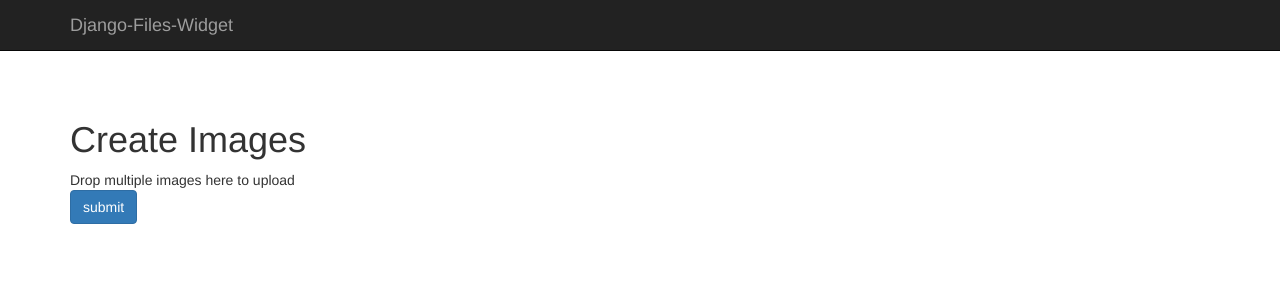
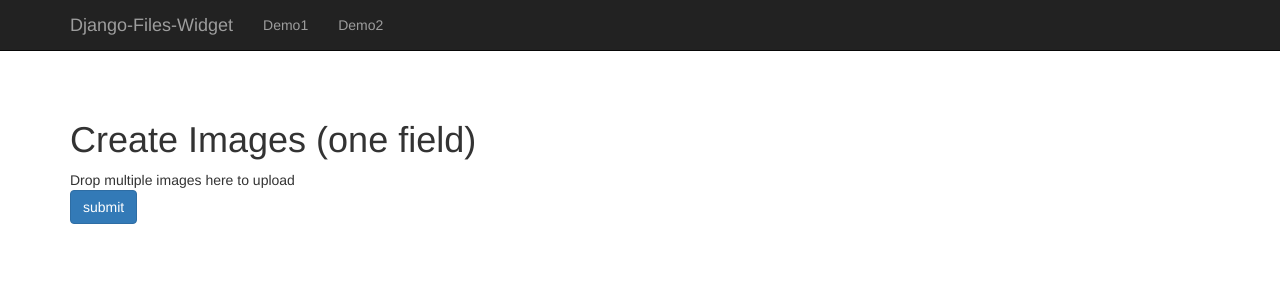
Before and after one commit to TND/django-files-widget, a Django app: page / in a window 1280 px wide. Shown: the top 300 px of the page. Run offline with Django 3.2, Linux system fonts and the light colour scheme; some libraries are stand-ins or nearby versions.

Commit message:
Added demo with 2 imagesfield.

```diff
--- a/demo/demo_app/forms.py
+++ b/demo/demo_app/forms.py
@@ -1,5 +1,5 @@
 from django import forms
-from .models import MyModel
+from .models import MyModel, MyModelTwoFields
 from crispy_forms.helper import FormHelper
 from crispy_forms.layout import Submit
 
@@ -20,3 +20,20 @@ class DemoImagesForm(forms.ModelForm):
         self.fields["images"].widget.attrs['readonly'] = "readonly"
 
         self.helper.layout.append(Submit("Submit", "submit"))
+
+
+class DemoImagesTwoImageFieldsForm(forms.ModelForm):
+    class Meta:
+        model = MyModelTwoFields
+        fields = ["avatar", "scene", "place"]
+
+    def __init__(self, *args, **kwargs):
+        super().__init__(*args, **kwargs)
+
+        self.helper = FormHelper(self)
+
+        # Uncomment respectively to see result (drag and drop, sorting, input button)
+        # self.fields["scene"].disabled = True
+        self.fields["avatar"].widget.attrs['readonly'] = "readonly"
+
+        self.helper.layout.append(Submit("Submit", "submit"))
--- a/demo/demo_app/models.py
+++ b/demo/demo_app/models.py
@@ -8,3 +8,12 @@ class MyModel(models.Model):
 
     def get_absolute_url(self):
         return reverse("demo-update", kwargs={'pk': self.pk})
+
+
+class MyModelTwoFields(models.Model):
+    avatar = files_widget.ImagesField()
+    scene = files_widget.ImagesField()
+    place = models.CharField(max_length=255, blank=False)
+
+    def get_absolute_url(self):
+        return reverse("demo2-update", kwargs={'pk': self.pk})
--- a/demo/demo_app/templates/base.html
+++ b/demo/demo_app/templates/base.html
@@ -24,6 +24,10 @@
     <div class="container">
         <div class="navbar-header">
             <a class="navbar-brand" href="https://github.com/TND/django-files-widget">Django-Files-Widget</a>
+            <ul class="nav navbar-nav">
+                <li><a  href="{% url 'demo-create' %}">Demo1</a></li>
+                <li><a href="{% url 'demo2-create' %}">Demo2</a></li>
+            </ul>
         </div>
     </div>
 </div>
--- a/demo/demo_app/views.py
+++ b/demo/demo_app/views.py
@@ -1,8 +1,8 @@
 from django.urls import reverse
 from django.views import generic
 
-from .forms import DemoImagesForm
-from .models import MyModel
+from .forms import DemoImagesForm, DemoImagesTwoImageFieldsForm
+from .models import MyModel, MyModelTwoFields
 
 
 class ImagesWidgetCreateView(generic.CreateView):
@@ -11,7 +11,7 @@ class ImagesWidgetCreateView(generic.CreateView):
 
     def get_context_data(self, **kwargs):
         context = super().get_context_data(**kwargs)
-        context["description"] = "Create Images"
+        context["description"] = "Create Images (one field)"
         return context
 
     def get_success_url(self):
@@ -27,3 +27,27 @@ class ImagesWidgetUpdateView(generic.UpdateView):
         context = super().get_context_data(**kwargs)
         context["description"] = "Update Images"
         return context
+
+
+class ImagesWidgetTwoFieldsCreateView(generic.CreateView):
+    form_class = DemoImagesTwoImageFieldsForm
+    template_name = "form.html"
+
+    def get_context_data(self, **kwargs):
+        context = super().get_context_data(**kwargs)
+        context["description"] = "Create Images (two image fields)"
+        return context
+
+    def get_success_url(self):
+        return reverse("demo2-update", kwargs={"pk": self.object.pk})
+
+
+class ImagesWidgetTwoFieldsUpdateView(generic.UpdateView):
+    model = MyModelTwoFields
+    form_class = DemoImagesTwoImageFieldsForm
+    template_name = "form.html"
+
+    def get_context_data(self, **kwargs):
+        context = super().get_context_data(**kwargs)
+        context["description"] = "Update Images (two image fields)"
+        return context
--- a/demo/urls.py
+++ b/demo/urls.py
@@ -9,7 +9,9 @@ urlpatterns = (
         [path('admin/', admin.site.urls),
          url(r'^files-widget/', include('topnotchdev.files_widget.urls')),
          url(r"^$", views.ImagesWidgetCreateView.as_view(), name="demo-create"),
+         url(r"demo2$", views.ImagesWidgetTwoFieldsCreateView.as_view(), name="demo2-create"),
          path("update/<int:pk>", views.ImagesWidgetUpdateView.as_view(), name="demo-update"),
+         path("update2/<int:pk>", views.ImagesWidgetTwoFieldsUpdateView.as_view(), name="demo2-update"),
 
          ] + static(settings.STATIC_URL, document_root=settings.STATIC_ROOT)
            + static(settings.MEDIA_URL, document_root=settings.MEDIA_ROOT)
```
Also changed, not shown: demo/demo_app/migrations/0001_initial.py.
